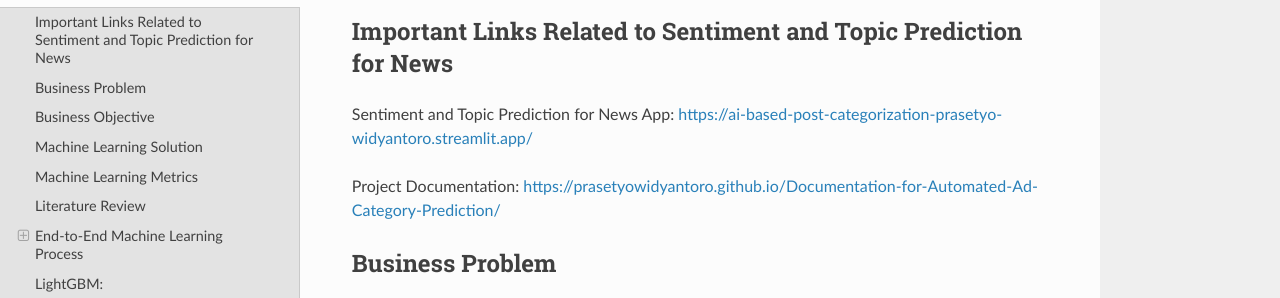
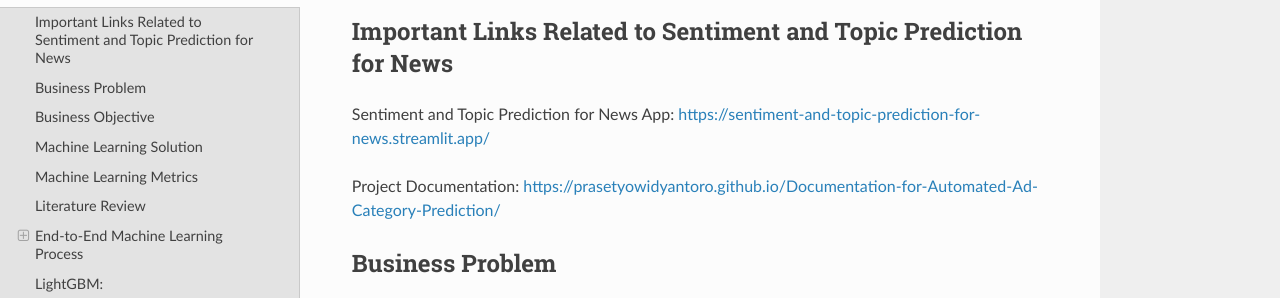
Before and after one commit to PrasetyoWidyantoro/Sentiment-and-Topic-Prediction-for-News, an MkDocs documentation site: the page built from docs/docs/index.md, in a window 1280 px wide and 900 px high. Shown: the part 145-443 px from the top of the window. Built offline with MkDocs 1.6.1, drawn with Linux system fonts in a browser that asks for light colours; nearby versions of some CDN libraries; some of the changed lines change nothing that is shown.

Commit message:
add streamlit link

```diff
--- a/docs/docs/index.md
+++ b/docs/docs/index.md
@@ -2,7 +2,7 @@
 
 ## Important Links Related to Sentiment and Topic Prediction for News
 
-Sentiment and Topic Prediction for News App: [https://ai-based-post-categorization-prasetyo-widyantoro.streamlit.app/](https://ai-based-post-categorization-prasetyo-widyantoro.streamlit.app/)
+Sentiment and Topic Prediction for News App: [https://sentiment-and-topic-prediction-for-news.streamlit.app/](https://sentiment-and-topic-prediction-for-news.streamlit.app/)
 
 Project Documentation: [https://prasetyowidyantoro.github.io/Documentation-for-Automated-Ad-Category-Prediction/](https://prasetyowidyantoro.github.io/Documentation-for-Automated-Ad-Category-Prediction/)
 
```
